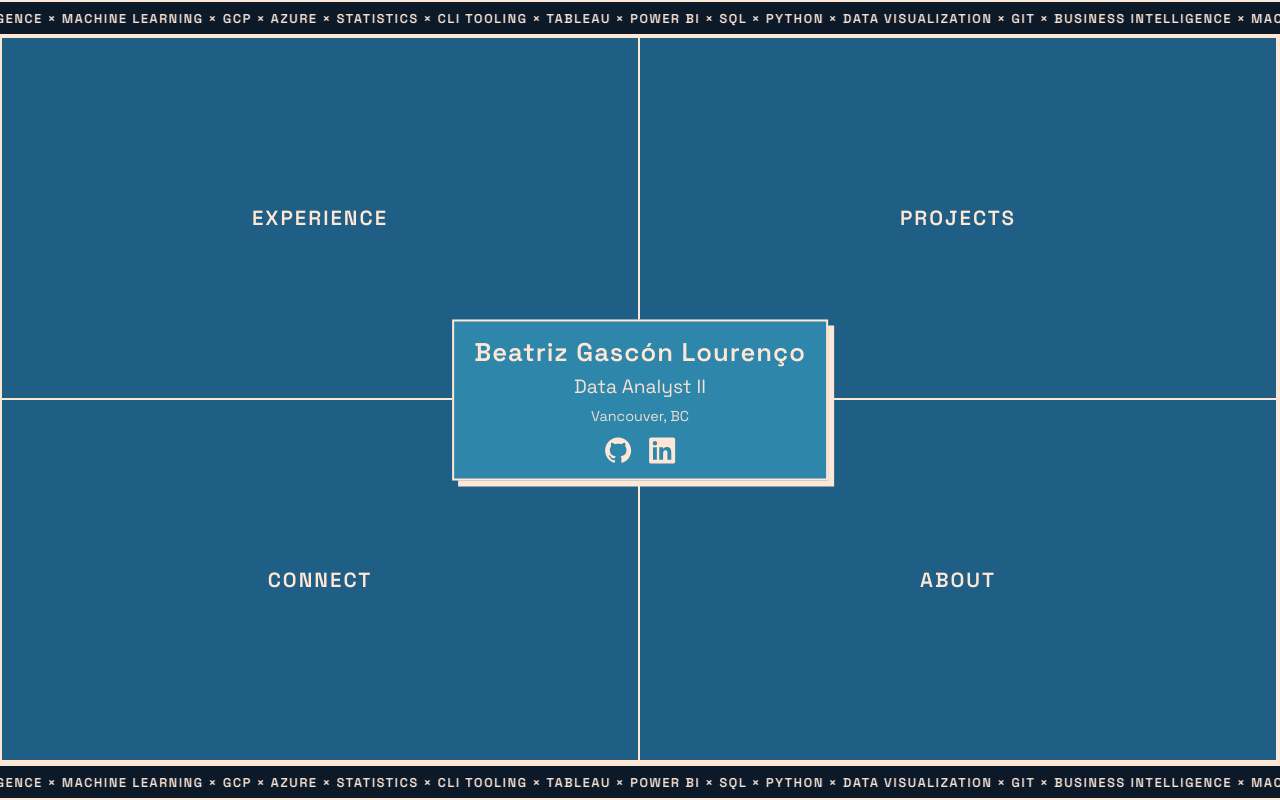
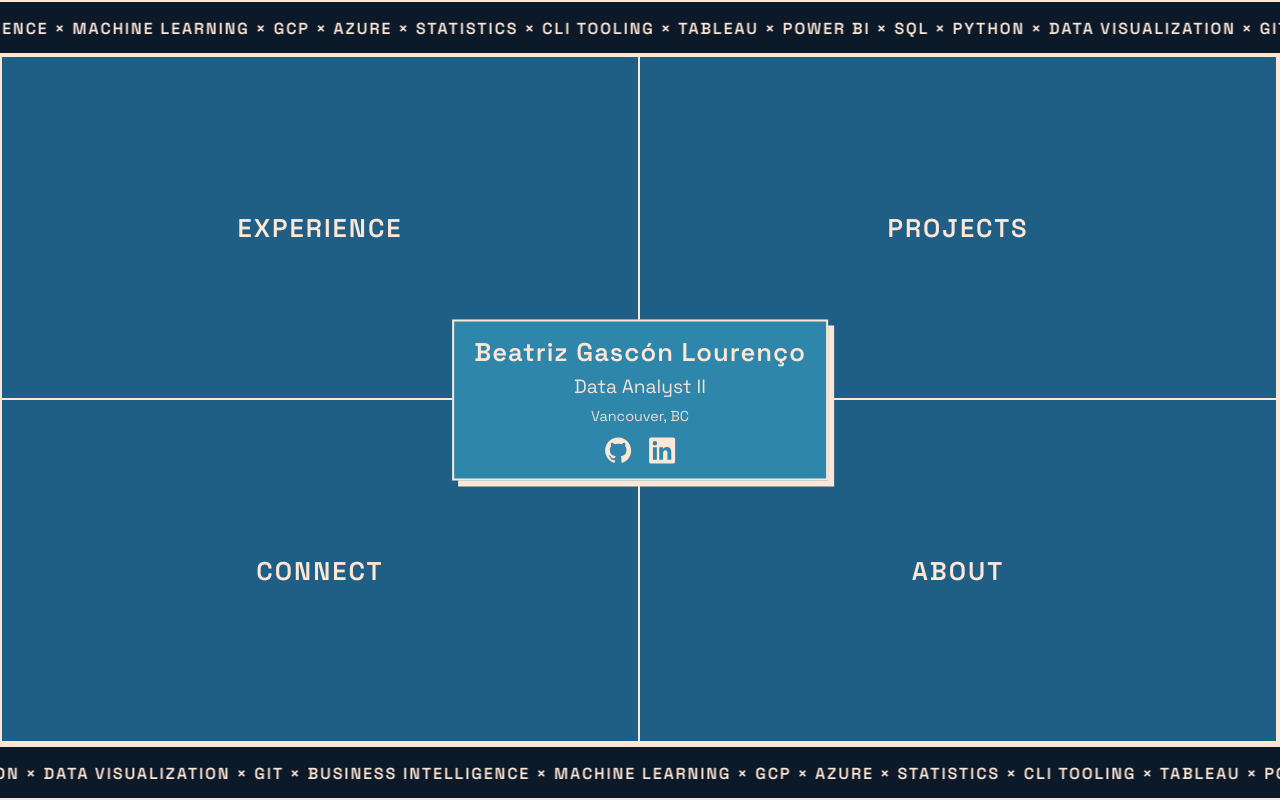
Before and after one commit to bgasconlourenco/web-portfolio, a plain HTML site: page index.html in a window 1280 px wide. Drawn offline with Linux system fonts and the light colour scheme.

Commit message:
Changed scrolling direction and in footers and font sizes

```diff
--- a/index.html
+++ b/index.html
@@ -1,13 +1,16 @@
 <!DOCTYPE html>
 <html lang="en">
+
 <head>
     <meta charset="UTF-8" />
     <meta name="viewport" content="width=device-width, initial-scale=1" />
     <title>Beatriz Gascón Lourenço - Portfolio</title>
-  <link href="https://fonts.googleapis.com/css2?family=Space+Grotesk:wght@300;400;500;600;700&display=swap" rel="stylesheet">
+    <link href="https://fonts.googleapis.com/css2?family=Space+Grotesk:wght@300;400;500;600;700&display=swap"
+        rel="stylesheet">
     <style>
-    :root{
-      --rail: 36px;               /* ribbon height */
+        :root {
+            --rail: 55px;
+            /* ribbon height */
             --headerh: 0px;
             --ink: #FFE7D6;
             --bg: #0B1929;
@@ -16,10 +19,18 @@
             --highlight: #2E86AB;
         }
 
-    *{box-sizing:border-box;margin:0}
-    html,body{height:100%}
-    body{
-      font-family:'Space Grotesk',sans-serif;
+        * {
+            box-sizing: border-box;
+            margin: 0
+        }
+
+        html,
+        body {
+            height: 100%
+        }
+
+        body {
+            font-family: 'Space Grotesk', sans-serif;
             background: linear-gradient(135deg, var(--bg) 0%, var(--bg) 100%);
             color: var(--ink);
             padding-top: calc(var(--rail) + var(--headerh));
@@ -28,80 +39,163 @@
         }
 
         /* ---------- RIBBONS ---------- */
-    .ribbon{
-      position:fixed; left:0; right:0; height:var(--rail);
+        .ribbon {
+            position: fixed;
+            left: 0;
+            right: 0;
+            height: var(--rail);
             background: var(--bg);
             border-top: 2px solid var(--ink);
             border-bottom: 2px solid var(--ink);
-      overflow:hidden; z-index:1000;
+            overflow: hidden;
+            z-index: 1000;
         }
-    .ribbon.top{ top:0; }
-    .ribbon.bottom{ bottom:0; }
-    .ribbon .track{
-      position:absolute; left:0; top:50%; transform:translateY(-50%);
-      display:flex; gap:28px; white-space:nowrap; padding-inline:24px;
-      animation: scroll-x 30s linear infinite;
+
+        .ribbon.top {
+            top: 0;
+        }
+
+        .ribbon.bottom {
+            bottom: 0;
+        }
+
+        .ribbon .track {
+            position: absolute;
+            left: 0;
+            top: 50%;
+            transform: translateY(-50%);
+            display: flex;
+            gap: 28px;
+            white-space: nowrap;
+            padding-inline: 24px;
             will-change: transform;
             color: var(--ink);
-      font-weight:600; letter-spacing:.12em; text-transform:uppercase;
-      font-size:.8rem;
+            font-weight: 600;
+            letter-spacing: .12em;
+            text-transform: uppercase;
+            font-size: 1rem;
         }
-    @keyframes scroll-x{
-      from{ transform: translateX(0) translateY(-50%); }
-      to  { transform: translateX(-50%) translateY(-50%); }
+
+        @keyframes scroll-left {
+            from {
+                transform: translateX(0) translateY(-50%);
+            }
+
+            to {
+                transform: translateX(-50%) translateY(-50%);
+            }
+        }
+
+        @keyframes scroll-right {
+            from {
+                transform: translateX(-50%) translateY(-50%);
+            }
+
+            to {
+                transform: translateX(0) translateY(-50%);
+            }
+        }
+
+        .ribbon.top .track {
+            animation: scroll-left 30s linear infinite;
+        }
+
+        .ribbon.bottom .track {
+            animation: scroll-right 30s linear infinite;
         }
 
         /* ---------- MOSAIC fills remaining viewport ---------- */
-    .wrap{
+        .wrap {
             height: calc(100vh - var(--rail) - var(--rail) - var(--headerh));
             width: 100vw;
             display: grid;
             place-items: center;
         }
 
-    .mosaic{
+        .mosaic {
             width: 100%;
             height: 100%;
             background: var(--bg);
             border: 2px solid var(--ink);
             display: grid;
-      grid-template-columns: var(--colA,1fr) var(--colB,1fr);
-      grid-template-rows: var(--rowA,1fr) var(--rowB,1fr);
+            grid-template-columns: var(--colA, 1fr) var(--colB, 1fr);
+            grid-template-rows: var(--rowA, 1fr) var(--rowB, 1fr);
             transition: grid-template-columns .45s ease, grid-template-rows .45s ease;
-      isolation:isolate;
+            isolation: isolate;
             position: relative;
         }
 
-    .tile{
-      border: 2px solid var(--ink); border-left:none; border-top:none;
+        .tile {
+            border: 2px solid var(--ink);
+            border-left: none;
+            border-top: none;
             background: var(--tile);
             color: var(--ink);
-      display:flex; align-items:center; justify-content:center;
-      text-transform:uppercase; font-weight:600; letter-spacing:2px;
-      font-size: clamp(1rem, 1.6vw, 1.4rem);
-      cursor:pointer; position:relative; overflow:hidden;
+            display: flex;
+            align-items: center;
+            justify-content: center;
+            text-transform: uppercase;
+            font-weight: 600;
+            letter-spacing: 2px;
+            font-size: clamp(1.2rem, 2vw, 2rem);
+            cursor: pointer;
+            position: relative;
+            overflow: hidden;
         }
-    .tile::before{
-      content:""; position:absolute; inset:0;
-      background: rgba(255,231,214,.06);
-      transform: translateX(-100%); transition: transform .3s ease;
-      pointer-events:none;
+
+        .tile::before {
+            content: "";
+            position: absolute;
+            inset: 0;
+            background: rgba(255, 231, 214, .06);
+            transform: translateX(-100%);
+            transition: transform .3s ease;
+            pointer-events: none;
         }
-    .tile:hover::before{ transform: translateX(0); }
-    .tile:hover{ background: var(--tileHover); }
+
+        .tile:hover::before {
+            transform: translateX(0);
+        }
+
+        .tile:hover {
+            background: var(--tileHover);
+        }
 
         /* hover-resize rules */
-    .mosaic:has(.experience:hover){ --colA:2fr; --colB:1fr; --rowA:2fr; --rowB:1fr; }
-    .mosaic:has(.projects:hover){   --colA:1fr; --colB:2fr; --rowA:2fr; --rowB:1fr; }
-    .mosaic:has(.connect:hover){    --colA:2fr; --colB:1fr; --rowA:1fr; --rowB:2fr; }
-    .mosaic:has(.about:hover){      --colA:1fr; --colB:2fr; --rowA:1fr; --rowB:2fr; }
+        .mosaic:has(.experience:hover) {
+            --colA: 2fr;
+            --colB: 1fr;
+            --rowA: 2fr;
+            --rowB: 1fr;
+        }
+
+        .mosaic:has(.projects:hover) {
+            --colA: 1fr;
+            --colB: 2fr;
+            --rowA: 2fr;
+            --rowB: 1fr;
+        }
+
+        .mosaic:has(.connect:hover) {
+            --colA: 2fr;
+            --colB: 1fr;
+            --rowA: 1fr;
+            --rowB: 2fr;
+        }
+
+        .mosaic:has(.about:hover) {
+            --colA: 1fr;
+            --colB: 2fr;
+            --rowA: 1fr;
+            --rowB: 2fr;
+        }
 
         /* ---------- CENTER CHIP ---------- */
-    .center-chip{
+        .center-chip {
             position: absolute;
             left: 50%;
             top: 50%;
-      transform: translate(-50%,-50%);
+            transform: translate(-50%, -50%);
             background: var(--highlight);
             color: var(--ink);
             border: 2px solid var(--ink);
@@ -117,44 +211,93 @@
             align-items: center;
             gap: 6px;
         }
-    .chip-name{ font-weight: 600; letter-spacing:.04em; font-size: clamp(1.2rem, 2.5vw, 1.6rem); }
-    .chip-title{ opacity:.95; font-size: clamp(.9rem, 1.8vw, 1.2rem); }
-    .chip-location{ font-size: .9rem; opacity:.9; margin-top:2px; }
-    .chip-socials{
-      display:flex; gap:16px; margin-top:6px;
+
+        .chip-name {
+            font-weight: 600;
+            letter-spacing: .04em;
+            font-size: clamp(1.2rem, 2.5vw, 1.6rem);
         }
-    .chip-socials a{
-      pointer-events:auto;
+
+        .chip-title {
+            opacity: .95;
+            font-size: clamp(.9rem, 1.8vw, 1.2rem);
         }
-    .chip-socials a svg{
-      width:28px; height:28px;
+
+        .chip-location {
+            font-size: .9rem;
+            opacity: .9;
+            margin-top: 2px;
+        }
+
+        .chip-socials {
+            display: flex;
+            gap: 16px;
+            margin-top: 6px;
+        }
+
+        .chip-socials a {
+            pointer-events: auto;
+        }
+
+        .chip-socials a svg {
+            width: 28px;
+            height: 28px;
             fill: var(--ink);
             display: block;
             padding: 1px;
             overflow: visible;
             transition: transform .2s ease, fill .2s ease;
         }
-    .chip-socials a:hover svg{
+
+        .chip-socials a:hover svg {
             transform: scale(1.15);
             fill: var(--tile);
         }
 
         /* touch fallback */
-    @media (hover:none){
-      .mosaic.has-active.experience{ --colA:2fr; --colB:1fr; --rowA:2fr; --rowB:1fr; }
-      .mosaic.has-active.projects{   --colA:1fr; --colB:2fr; --rowA:2fr; --rowB:1fr; }
-      .mosaic.has-active.connect{    --colA:2fr; --colB:1fr; --rowA:1fr; --rowB:2fr; }
-      .mosaic.has-active.about{      --colA:1fr; --colB:2fr; --rowA:1fr; --rowB:2fr; }
-      .tile.active{ background: var(--tileHover); }
+        @media (hover:none) {
+            .mosaic.has-active.experience {
+                --colA: 2fr;
+                --colB: 1fr;
+                --rowA: 2fr;
+                --rowB: 1fr;
+            }
+
+            .mosaic.has-active.projects {
+                --colA: 1fr;
+                --colB: 2fr;
+                --rowA: 2fr;
+                --rowB: 1fr;
+            }
+
+            .mosaic.has-active.connect {
+                --colA: 2fr;
+                --colB: 1fr;
+                --rowA: 1fr;
+                --rowB: 2fr;
+            }
+
+            .mosaic.has-active.about {
+                --colA: 1fr;
+                --colB: 2fr;
+                --rowA: 1fr;
+                --rowB: 2fr;
+            }
+
+            .tile.active {
+                background: var(--tileHover);
+            }
         }
     </style>
 </head>
+
 <body>
 
     <!-- TOP ribbon -->
     <div class="ribbon top" aria-hidden="true">
         <div class="track">
-      Git × Business Intelligence × Machine Learning × GCP × Azure × Statistics × CLI tooling × Tableau × Power BI × SQL × Python × Data Visualization ×
+            Git × Business Intelligence × Machine Learning × GCP × Azure × Statistics × CLI tooling × Tableau × Power BI
+            × SQL × Python × Data Visualization ×
         </div>
     </div>
 
@@ -167,13 +310,15 @@
                 <div class="chip-location">Vancouver, BC</div>
                 <div class="chip-socials">
                     <a href="https://github.com/bgasconlourenco" target="_blank" aria-label="GitHub">
-            <svg viewBox="0 0 1024 1024"><path
-              d="M512 0C229.2 0 0 229.2 0 512c0 226.3 146.7 418.2 350.3 486 25.6 4.7 35-11.1 35-24.6 0-12.2-.4-44.5-.7-87.3-142.4 31-172.5-68.7-172.5-68.7-23.3-59.2-56.9-75-56.9-75-46.5-31.8 3.5-31.1 3.5-31.1 51.4 3.6 78.5 52.8 78.5 52.8 45.7 78.3 120 55.7 149.3 42.6 4.6-33.1 17.9-55.8 32.6-68.6-113.7-13-233.2-56.9-233.2-253.2 0-55.9 20-101.6 52.8-137.4-5.3-13-22.9-65.3 5-136.2 0 0 43.1-13.8 141.2 52.5 41-11.4 84.9-17.1 128.7-17.3 43.8.2 87.7 5.9 128.7 17.3 98.1-66.3 141.1-52.5 141.1-52.5 28 70.9 10.3 123.2 5 136.2 32.9 35.8 52.8 81.5 52.8 137.4 0 196.8-119.7 240.1-233.8 253 18.3 15.8 34.7 47 34.7 94.7 0 68.4-.6 123.6-.6 140.5 0 13.6 9.3 29.5 35.2 24.5C877.5 930.1 1024 738.2 1024 512 1024 229.2 794.8 0 512 0z"/>
+                        <svg viewBox="0 0 1024 1024">
+                            <path
+                                d="M512 0C229.2 0 0 229.2 0 512c0 226.3 146.7 418.2 350.3 486 25.6 4.7 35-11.1 35-24.6 0-12.2-.4-44.5-.7-87.3-142.4 31-172.5-68.7-172.5-68.7-23.3-59.2-56.9-75-56.9-75-46.5-31.8 3.5-31.1 3.5-31.1 51.4 3.6 78.5 52.8 78.5 52.8 45.7 78.3 120 55.7 149.3 42.6 4.6-33.1 17.9-55.8 32.6-68.6-113.7-13-233.2-56.9-233.2-253.2 0-55.9 20-101.6 52.8-137.4-5.3-13-22.9-65.3 5-136.2 0 0 43.1-13.8 141.2 52.5 41-11.4 84.9-17.1 128.7-17.3 43.8.2 87.7 5.9 128.7 17.3 98.1-66.3 141.1-52.5 141.1-52.5 28 70.9 10.3 123.2 5 136.2 32.9 35.8 52.8 81.5 52.8 137.4 0 196.8-119.7 240.1-233.8 253 18.3 15.8 34.7 47 34.7 94.7 0 68.4-.6 123.6-.6 140.5 0 13.6 9.3 29.5 35.2 24.5C877.5 930.1 1024 738.2 1024 512 1024 229.2 794.8 0 512 0z" />
                         </svg>
                     </a>
                     <a href="https://linkedin.com/in/biagascon" target="_blank" aria-label="LinkedIn">
-            <svg viewBox="0 0 24 24"><path
-              d="M20.45 20.45h-3.55v-5.57c0-1.33 0-3.04-1.85-3.04-1.85 0-2.14 1.45-2.14 2.94v5.67H9.35V9h3.41v1.56h.05c.48-.9 1.64-1.85 3.37-1.85 3.6 0 4.27 2.37 4.27 5.46v6.28zM5.34 7.43A2.06 2.06 0 1 1 5.34 3.3a2.06 2.06 0 0 1 0 4.13zM7.12 20.45H3.55V9h3.57v11.45zM22.23 0H1.77C.8 0 0 .77 0 1.73v20.54C0 23.23.8 24 1.77 24h20.46c.98 0 1.77-.77 1.77-1.73V1.73C24 .77 23.2 0 22.23 0z"/>
+                        <svg viewBox="0 0 24 24">
+                            <path
+                                d="M20.45 20.45h-3.55v-5.57c0-1.33 0-3.04-1.85-3.04-1.85 0-2.14 1.45-2.14 2.94v5.67H9.35V9h3.41v1.56h.05c.48-.9 1.64-1.85 3.37-1.85 3.6 0 4.27 2.37 4.27 5.46v6.28zM5.34 7.43A2.06 2.06 0 1 1 5.34 3.3a2.06 2.06 0 0 1 0 4.13zM7.12 20.45H3.55V9h3.57v11.45zM22.23 0H1.77C.8 0 0 .77 0 1.73v20.54C0 23.23.8 24 1.77 24h20.46c.98 0 1.77-.77 1.77-1.73V1.73C24 .77 23.2 0 22.23 0z" />
                         </svg>
                     </a>
                 </div>
@@ -189,7 +334,8 @@
     <!-- Bottom ribbon -->
     <div class="ribbon bottom" aria-hidden="true">
         <div class="track">
-      Git × Business Intelligence × Machine Learning × GCP × Azure × Statistics × CLI tooling × Tableau × Power BI × SQL × Python × Data Visualization ×
+            Git × Business Intelligence × Machine Learning × GCP × Azure × Statistics × CLI tooling × Tableau × Power BI
+            × SQL × Python × Data Visualization ×
         </div>
     </div>
 
@@ -198,10 +344,10 @@
         document.querySelectorAll('.ribbon .track').forEach(t => t.innerHTML += t.innerHTML);
 
         // Touch fallback: tap tiles to expand
-    if (matchMedia('(hover:none)').matches){
+        if (matchMedia('(hover:none)').matches) {
             const board = document.getElementById('mosaic');
             const tiles = [...board.querySelectorAll('.tile')];
-      const classes = ['experience','projects','connect','about'];
+            const classes = ['experience', 'projects', 'connect', 'about'];
             const clear = () => {
                 tiles.forEach(t => t.classList.remove('active'));
                 board.classList.remove('has-active', ...classes);
@@ -209,7 +355,7 @@
             tiles.forEach(t => {
                 t.addEventListener('click', e => {
                     e.preventDefault();
-          if(t.classList.contains('active')){ clear(); return; }
+                    if (t.classList.contains('active')) { clear(); return; }
                     clear();
                     t.classList.add('active');
                     const name = classes.find(c => t.classList.contains(c));
@@ -219,4 +365,5 @@
         }
     </script>
 </body>
+
 </html>
```
Lines whose indentation alone changed are shown as unchanged.
